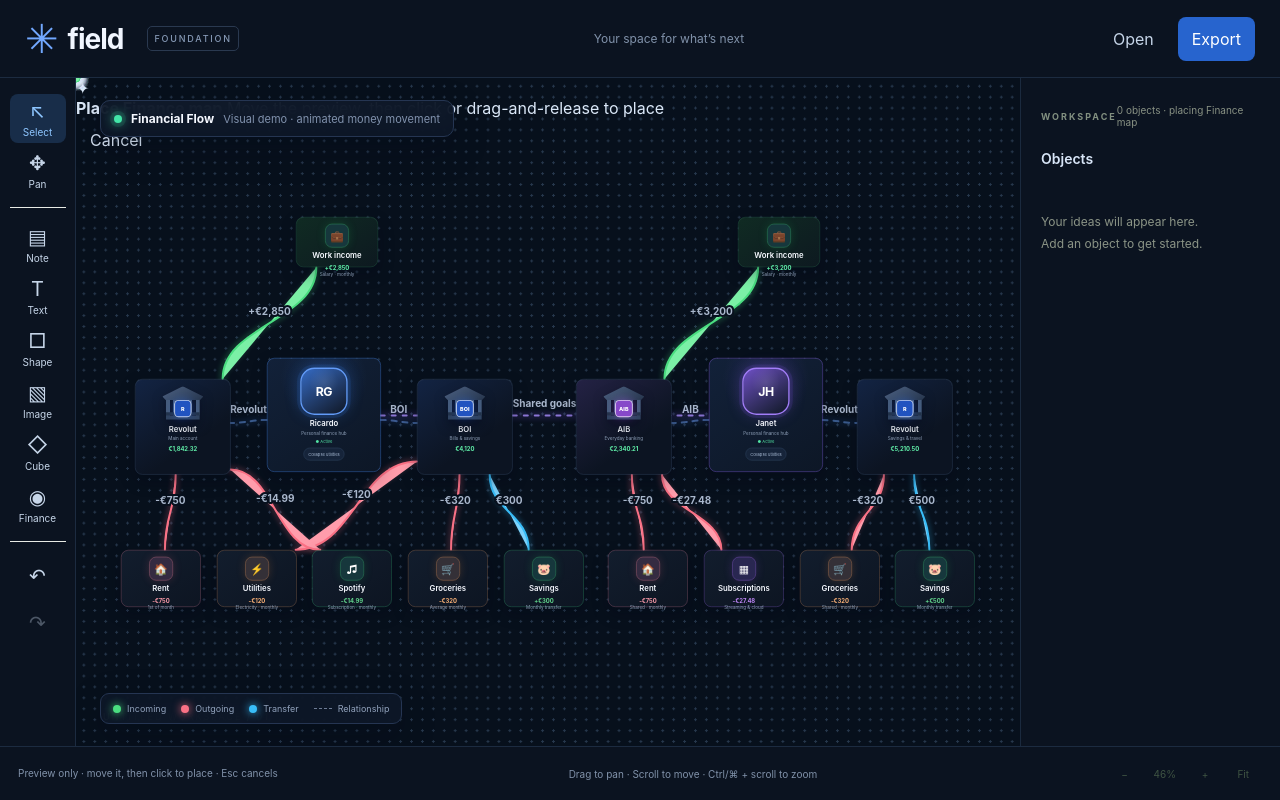
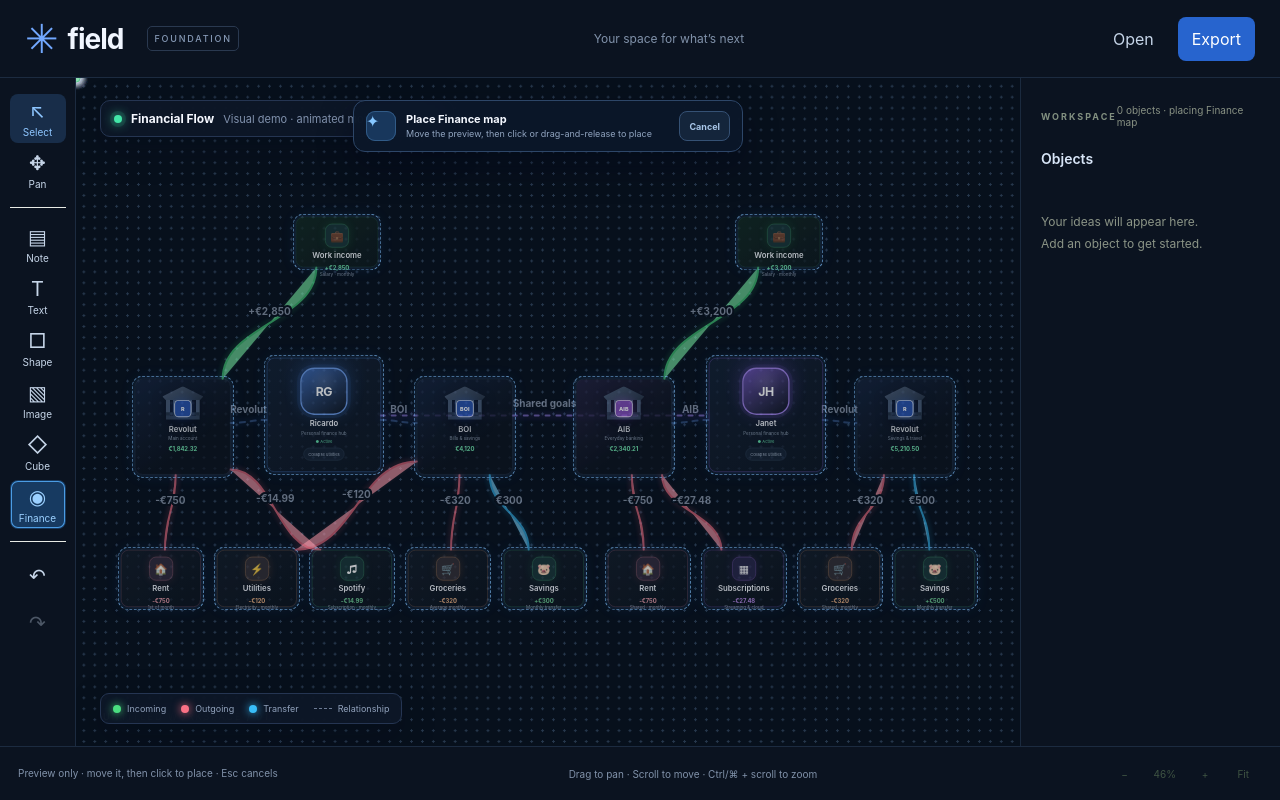
Before and after one commit to RicardoGV2/dashboards, a website built with Vite: page apps/web/index.html in a window 1280 px wide. Both pictures are taken after a click on the button "Add finance flow demo". Built offline with nearby package versions, Linux system fonts and the light colour scheme.

Commit message:
Style movable placement previews and undo toast

```diff
--- a/apps/web/style.css
+++ b/apps/web/style.css
@@ -1332,3 +1332,126 @@
     display: none;
   }
 }
+
+
+/* confirm-before-place interaction */
+body.placement-mode #viewport {
+  cursor: crosshair;
+}
+.tools button.is-placing,
+#add-image.is-placing,
+#add-finance.is-placing {
+  background: #173a61 !important;
+  color: #9bd0ff !important;
+  box-shadow: inset 0 0 0 1px #4b9ce4;
+}
+.canvas-node.placement-preview {
+  pointer-events: none !important;
+  opacity: 0.72;
+  filter: saturate(0.82);
+  outline: 2px dashed #6db9ff !important;
+  outline-offset: 5px;
+  box-shadow:
+    0 0 0 7px #60a5fa12,
+    0 0 38px #3b82f62b !important;
+}
+.flow-connection.placement-preview {
+  opacity: 0.55;
+}
+.flow-connection.placement-preview .flow-particle {
+  opacity: 0.6;
+}
+#placement-hint,
+#action-toast {
+  position: absolute;
+  z-index: 5;
+  display: flex;
+  align-items: center;
+  gap: 10px;
+  border: 1px solid #2d4668;
+  border-radius: 12px;
+  background: #0b1729ed;
+  color: #dbeafe;
+  box-shadow: 0 14px 34px #02061766;
+  backdrop-filter: blur(12px);
+}
+#placement-hint {
+  left: 50%;
+  top: 22px;
+  transform: translateX(-50%);
+  min-width: min(390px, calc(100% - 28px));
+  padding: 10px 12px;
+}
+.placement-icon {
+  display: grid;
+  place-items: center;
+  flex: 0 0 auto;
+  width: 30px;
+  height: 30px;
+  border-radius: 9px;
+  background: #18375c;
+  color: #86c7ff;
+  box-shadow: inset 0 0 0 1px #315b87;
+}
+#placement-hint > div {
+  min-width: 0;
+  flex: 1;
+}
+#placement-hint strong,
+#placement-hint span {
+  display: block;
+}
+#placement-title {
+  color: #f4f8ff;
+  font-size: 11px;
+}
+#placement-copy {
+  margin-top: 2px;
+  color: #91a5c0;
+  font-size: 9px;
+  line-height: 1.35;
+}
+#placement-cancel,
+#action-undo {
+  flex: 0 0 auto;
+  min-height: 30px;
+  padding: 5px 9px;
+  border: 1px solid #355174;
+  border-radius: 8px;
+  background: #14253b;
+  color: #a9c7e9;
+  font-size: 9px;
+  font-weight: 650;
+}
+#placement-cancel:hover,
+#action-undo:hover {
+  background: #1d3553;
+  color: #eff7ff;
+}
+#action-toast {
+  left: 50%;
+  bottom: 26px;
+  transform: translateX(-50%);
+  padding: 9px 10px 9px 13px;
+  color: #adbed4;
+  font-size: 10px;
+}
+#action-toast-copy {
+  white-space: nowrap;
+}
+#action-undo {
+  color: #8ec7ff;
+}
+@media (max-width: 650px) {
+  #placement-hint {
+    top: 10px;
+    min-width: 0;
+    width: calc(100% - 20px);
+  }
+  #placement-copy {
+    max-width: 190px;
+  }
+  #action-toast {
+    bottom: 58px;
+  }
+}
```
